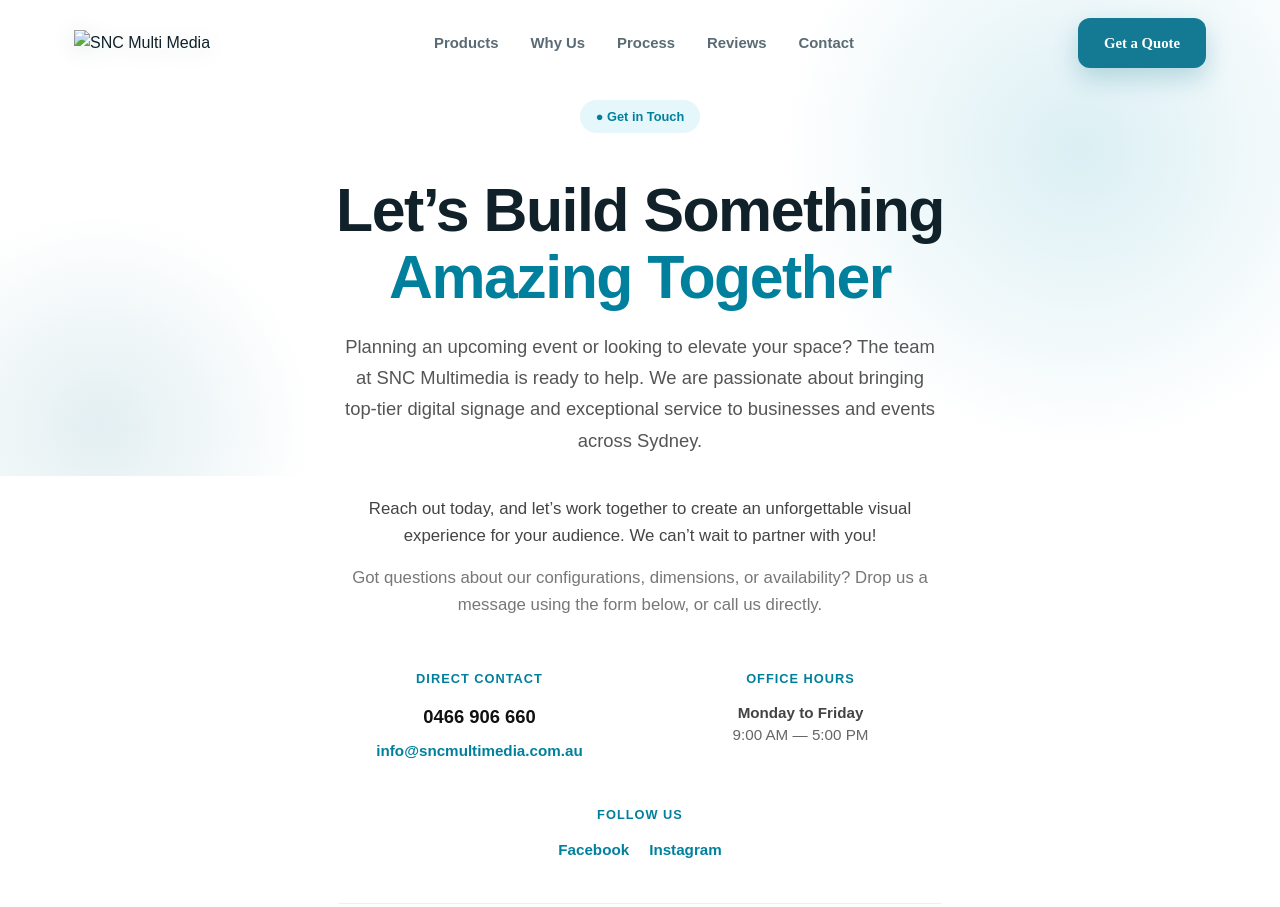
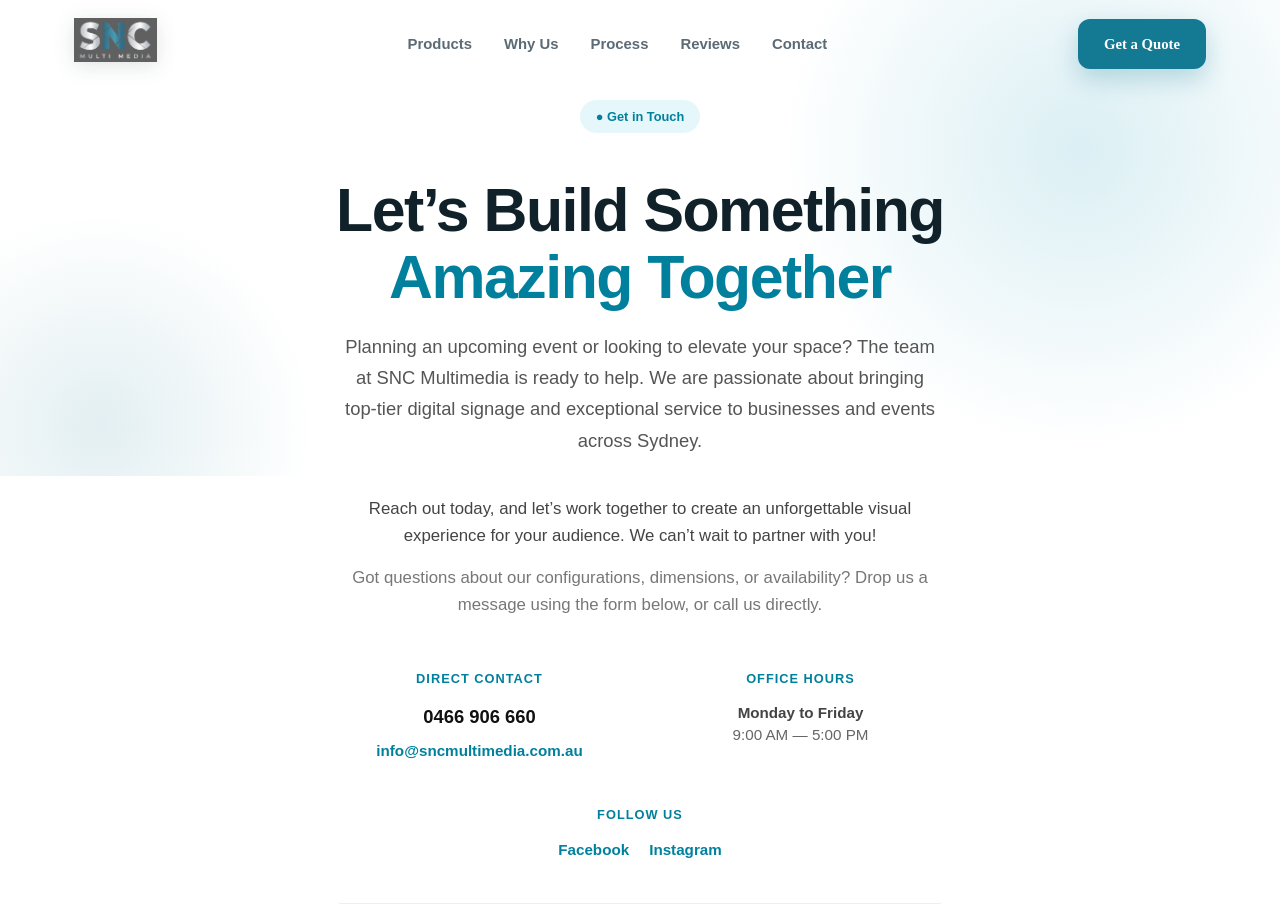
Before and after one commit to ddvmalacad/SNCAuroraLightDesign, a website: page contact.html in a window 1280 px wide. Shown: the top 907 px of the page. Drawn offline with Linux system fonts and the light colour scheme; a web font is replaced by a local one.

```diff
--- a/contact.html
+++ b/contact.html
@@ -12,7 +12,7 @@
 <body>
 <header id="hd">
   <nav>
-    <a class="logo" href="index.html"><img src="./SNC Multi Media — Aurora Light_files/company.png" alt="SNC Multi Media"></a>
+    <a class="logo" href="index.html"><img src="./assets/logos/company.png" alt="SNC Multi Media"></a>
     <div class="nav-links">
       <a href="products.html">Products</a><a href="about.html">Why Us</a><a href="index.html#process">Process</a><a href="index.html#reviews">Reviews</a><a href="contact.html" class="active">Contact</a>
     </div>
```
